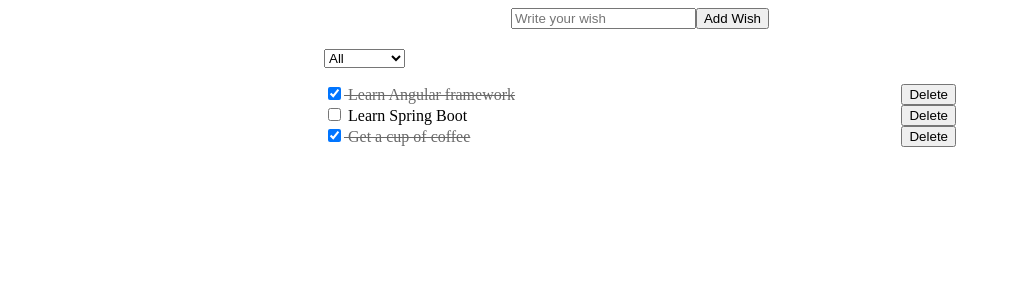
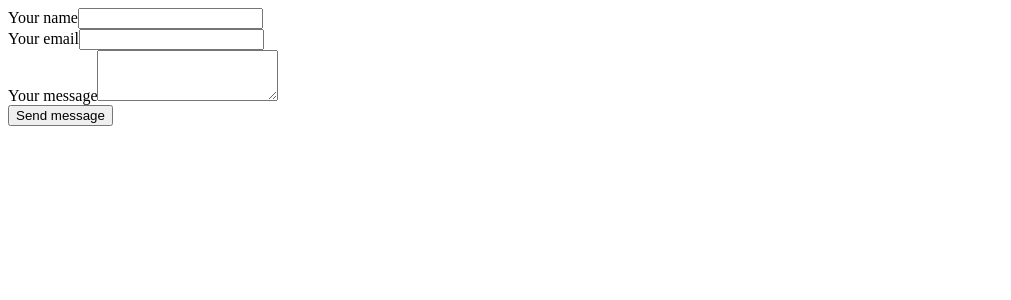
Before and after one commit to angelmotta/wishlist-ng, an Angular app: page / in a window 1280 px wide. Shown: the top 300 px of the page, without its empty margins (0-1011 px from the left). Built offline with nearby package versions, Linux system fonts and the light colour scheme; data requests are answered from the project's data file.

Commit message:
feat: reactive form

```diff
--- a/src/app/app.component.html
+++ b/src/app/app.component.html
@@ -1,12 +1,13 @@
 <div class="main-container">
-  <app-add-wish (addNewWish)="addNewWish($event)"> </app-add-wish>
+  <!-- <app-add-wish (addNewWish)="addNewWish($event)"> </app-add-wish>
   <div class="container-wish-filter">
     <app-wish-filter [(filterStatus)]="filterSelected"></app-wish-filter>
   </div>
 
   <div class="container-wish-list">
     <app-wish-list [wishList]="getFilteredList()"></app-wish-list>
-  </div>
+  </div> -->
+  <app-contact></app-contact>
 </div>
 
 <!-- (ngModelChange)="handleFilterChange()" -->
--- a/src/app/app.module.ts
+++ b/src/app/app.module.ts
@@ -2,11 +2,12 @@ import { NgModule } from '@angular/core';
 import { BrowserModule } from '@angular/platform-browser';
 import { HttpClientModule } from '@angular/common/http';
 import { AppComponent } from './app.component';
-import { FormsModule } from '@angular/forms';
+import { FormsModule, ReactiveFormsModule } from '@angular/forms';
 import { WishListComponent } from './wish-list/wish-list.component';
 import { AddWishComponent } from './add-wish/add-wish.component';
 import { WishFilterComponent } from './wish-filter/wish-filter.component';
 import { WishElementComponent } from './wish-element/wish-element.component';
+import { ContactComponent } from './contact/contact.component';
 
 @NgModule({
   declarations: [
@@ -15,8 +16,9 @@ import { WishElementComponent } from './wish-element/wish-element.component';
     AddWishComponent,
     WishFilterComponent,
     WishElementComponent,
+    ContactComponent,
   ],
-  imports: [BrowserModule, FormsModule, HttpClientModule],
+  imports: [BrowserModule, FormsModule, HttpClientModule, ReactiveFormsModule],
   providers: [],
   bootstrap: [AppComponent],
 })
--- /dev/null
+++ b/src/app/contact/contact.component.html
@@ -0,0 +1,17 @@
+<form [formGroup]="contactFormGroup" (ngSubmit)="handleSubmit()">
+  <div>
+    <label for="name">Your name</label>
+    <input type="text" id="name" formControlName="senderName" />
+  </div>
+  <div>
+    <label for="email">Your email</label>
+    <input type="email" id="email" formControlName="senderEmail" />
+  </div>
+  <div>
+    <label for="message">Your message</label>
+    <textarea rows="3" id="message" formControlName="senderMessage"></textarea>
+  </div>
+  <div>
+    <button type="submit">Send message</button>
+  </div>
+</form>
--- /dev/null
+++ b/src/app/contact/contact.component.ts
@@ -0,0 +1,20 @@
+import { Component } from '@angular/core';
+import { FormControl, FormGroup } from '@angular/forms';
+
+@Component({
+  selector: 'app-contact',
+  templateUrl: './contact.component.html',
+  styleUrls: ['./contact.component.css'],
+})
+export class ContactComponent {
+  contactFormGroup = new FormGroup({
+    senderName: new FormControl(''),
+    senderEmail: new FormControl(''),
+    senderMessage: new FormControl(''),
+  });
+
+  handleSubmit() {
+    console.log(`Handle subit form event`);
+    console.log(this.contactFormGroup.value);
+  }
+}
```
Also changed, not shown: src/app/contact/contact.component.css (added), 1 other file (tests, documents, lock files or other folders).
